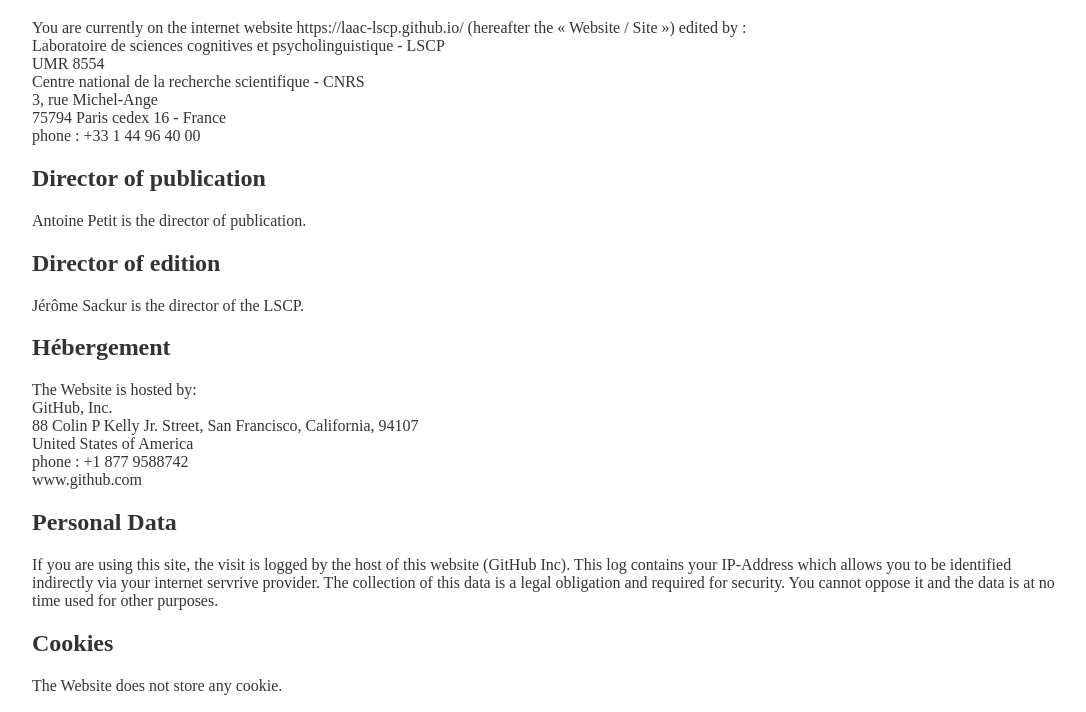
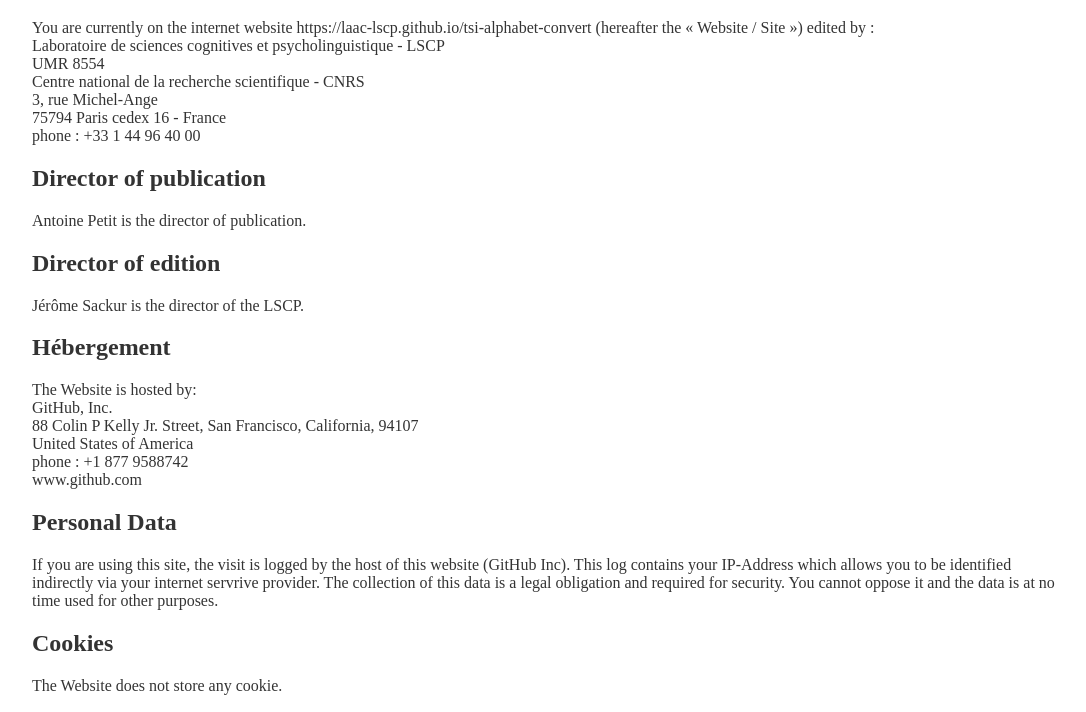
Before and after one commit to LAAC-LSCP/tsi-alphabet-convert, a plain HTML site: page legal_notice.html in a window 1280 px wide. Shown: the part 61-773 px from the top of the page, without its empty margins (96-1182 px from the left). Drawn offline with Linux system fonts and the light colour scheme.

Commit message:
correct website

```diff
--- a/legal_notice.html
+++ b/legal_notice.html
@@ -11,7 +11,7 @@
 <body>
     <h1>Legal notice</h1>
 
-    <p>You are currently on the internet website https://laac-lscp.github.io/ (hereafter the « Website / Site ») edited by :<br>
+    <p>You are currently on the internet website https://laac-lscp.github.io/tsi-alphabet-convert (hereafter the « Website / Site ») edited by :<br>
     Laboratoire de sciences cognitives et psycholinguistique - LSCP<br>
     UMR 8554<br>
     Centre national de la recherche scientifique - CNRS<br>
```
